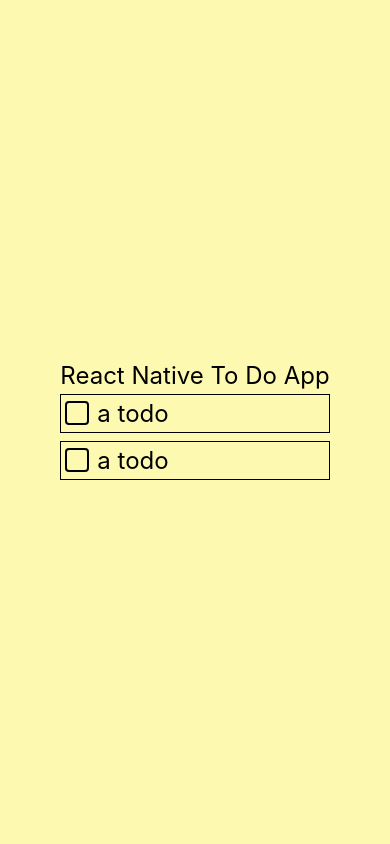
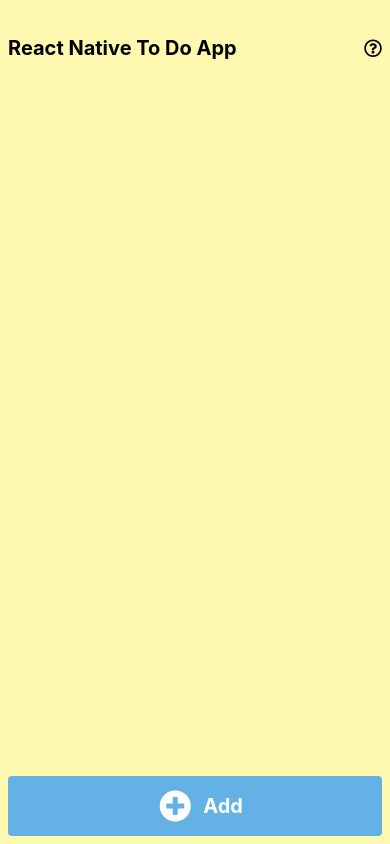
Before and after one commit to paizle/react-native-todo-app, a React Native app: screen / in a window 390 px wide. Built offline with nearby package versions, Linux system fonts and the light colour scheme.

Commit message:
Added todos state. Added button to add a todo.

```diff
--- a/App.js
+++ b/App.js
@@ -1,18 +1,36 @@
+import React from 'react'
 import { StatusBar } from 'expo-status-bar';
-import { StyleSheet, View, Text } from 'react-native';
+import { StyleSheet, View, Text, Pressable } from 'react-native';
 import { SafeAreaProvider, SafeAreaView } from 'react-native-safe-area-context';
+import { FontAwesome5 } from '@expo/vector-icons';
 
 import Todo from './components/Todo';
 
 export default function App() {
+
+  const [todos, setTodos] = React.useState([])
+
+  const addTodo = () => {
+    setTodos((todos) => [...todos, {}])
+  }
+
   return (
     <SafeAreaProvider>
        <SafeAreaView style={styles.appContainer}>
-        <View>
-          <Text style={{ fontSize: 24 }}>React Native To Do App</Text>
-          <Todo />
-          <Todo />
+        <View style={styles.menu}>
+          <Text style={styles.heading}>React Native To Do App</Text>
+          <FontAwesome5 name="question-circle" size={18} />
         </View>
+        <View style={styles.todoList}>
+          {todos.map((todo, index) => <Todo key={index} />)}
+        </View>
+        <Pressable
+          style={styles.actions}
+          onPress={() => addTodo()}
+        >
+          <FontAwesome5 name="plus-circle" size={32} color="white" style={{padding: 12}} />
+          <Text style={[styles.heading, {color: 'white'}]}>Add</Text>
+        </Pressable>
         <StatusBar style="auto" />
       </SafeAreaView>
     </SafeAreaProvider>
@@ -21,9 +39,39 @@ export default function App() {
 
 const styles = StyleSheet.create({
   appContainer: {
+    display: 'flex',
+    flexGrow: 1,
+    flexDirection: 'column',
+    backgroundColor: '#FEF9B0',
+    padding: 8
+  },
+  menu: {
+    flexBasis: 80,
+    flexShrink: 0,
+    flexGrow: 0,
     flex: 1,
-    backgroundColor: '#FEF9B0',
+    flexDirection: 'row',
+    justifyContent: 'space-between',
+    alignItems: 'center',
+  },
+  heading: {
+    fontSize: 20,
+    fontWeight: '700',
+  },
+  todoList: {
+    flexGrow: 1,
+    flex: 1,
     alignItems: 'center',
     justifyContent: 'center',
   },
+  actions: {
+    display: 'flex',
+    flexDirection: 'row',
+    height: 60,
+    justifyContent: 'center',
+    alignItems: 'center',
+    backgroundColor: '#64b2e5',
+    fontSize: 20,
+    borderRadius: 4
+  }
 });
--- a/components/Todo.js
+++ b/components/Todo.js
@@ -55,7 +55,6 @@ export default function Todo() {
       >
         {text}
       </Text>
-
     </Pressable>
   )
 }
```
Lines whose indentation alone changed are shown as unchanged.
